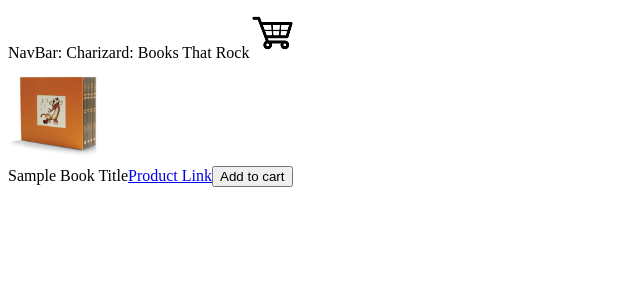
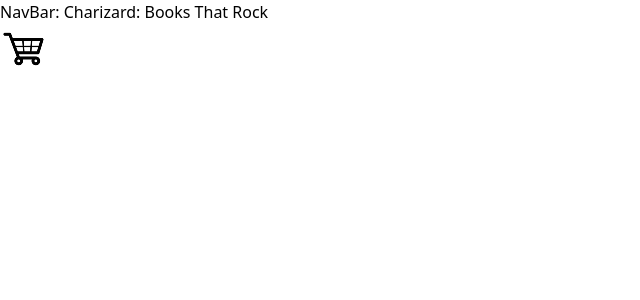
Before and after one commit to charizardny32/ecommerce, a React (Vite) app: page /#/ in a window 1280 px wide. Shown: the top 300 px of the page, without its empty margins (0-640 px from the left). Built offline with nearby package versions, Linux system fonts and the light colour scheme.

Commit message:
pre merge

```diff
--- a/client/assets/style/styles.css
+++ b/client/assets/style/styles.css
@@ -1,4 +1,6 @@
-
+@tailwind base;
+@tailwind components;
+@tailwind utilities;
 
 .home_photo_img {
   width: 100px;
--- a/client/components/BookInfo.jsx
+++ b/client/components/BookInfo.jsx
@@ -6,13 +6,16 @@ import { Link } from 'react-router-dom';
 const BookInfo = () => {
 
   return (
-    <div className='book-info'>
-      <img src={calvin_cover} className='home_photo_img' />
-      <div className='bookInfo_right'>
-        <span>Sample Book Title</span>
-        <Link to='/product'>Product Link</Link>
-        <button>Add to cart</button>
-      </div>
+    // <div className='book-info'>
+    //   <img src={calvin_cover} className='home_photo_img' />
+    //   <div className='bookInfo_right'>
+    //     <span>Sample Book Title</span>
+    //     <Link to='/product'>Product Link</Link>
+    //     <button>Add to cart</button>
+    //   </div>
+    // </div>
+    <div className="max-w-sm rounded overflow-hidden shadow-lg">
+
     </div>
   );
 
--- a/client/components/HomePage.jsx
+++ b/client/components/HomePage.jsx
@@ -8,6 +8,7 @@ const HomePage = () => {
   return (
     <div>
       <BookInfo />
+      <BookInfo />
     </div>
   );
 
--- a/client/index.jsx
+++ b/client/index.jsx
@@ -2,7 +2,7 @@ import React from 'react';
 import { createRoot } from 'react-dom/client';
 import App from './App';
 // import style sheet?
-import stylesheet from './assets/style/styles.css';
+import './assets/style/styles.css';
 
 const container = document.getElementById('app');
 console.log('inside index.jsx');
--- a/package.json
+++ b/package.json
@@ -17,6 +17,8 @@
     "nodemon": "^2.0.16",
     "supertest": "^6.2.3",
     "tailwindcss": "^3.0.24",
+    "autoprefixer": "^10.4.7",
+    "postcss": "^8.4.14",
     "vite": "^2.9.9"
   },
   "scripts": {
--- /dev/null
+++ b/postcss.config.js
@@ -0,0 +1,6 @@
+module.exports = {
+  plugins: {
+    tailwindcss: {},
+    autoprefixer: {},
+  },
+}
--- a/tailwind.config.js
+++ b/tailwind.config.js
@@ -1,5 +1,8 @@
 module.exports = {
-  content: [],
+  content: [
+    "./index.html",
+    "./client/**/*.{html,js,jsx}"
+  ],
   theme: {
     extend: {},
   },
```
Also changed, not shown: 1 other file (tests, documents, lock files or other folders).
